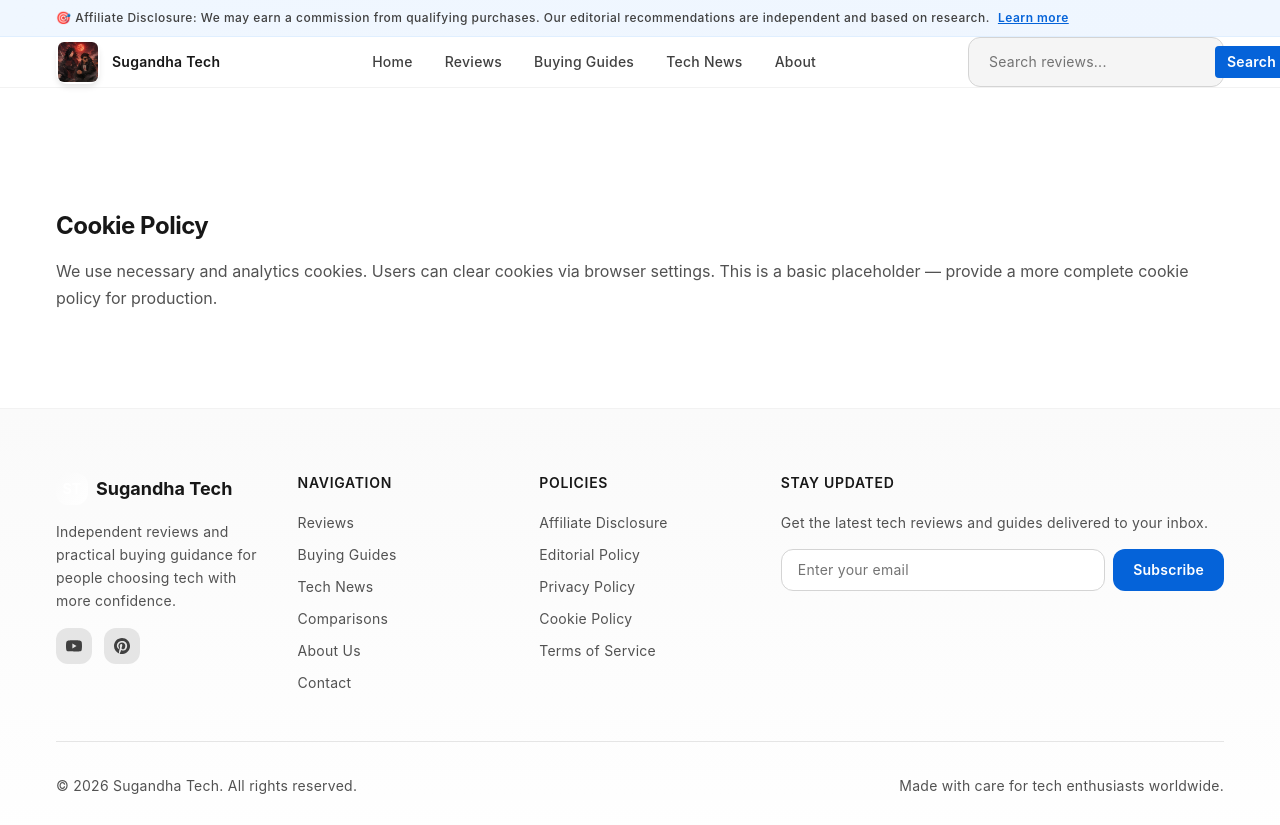
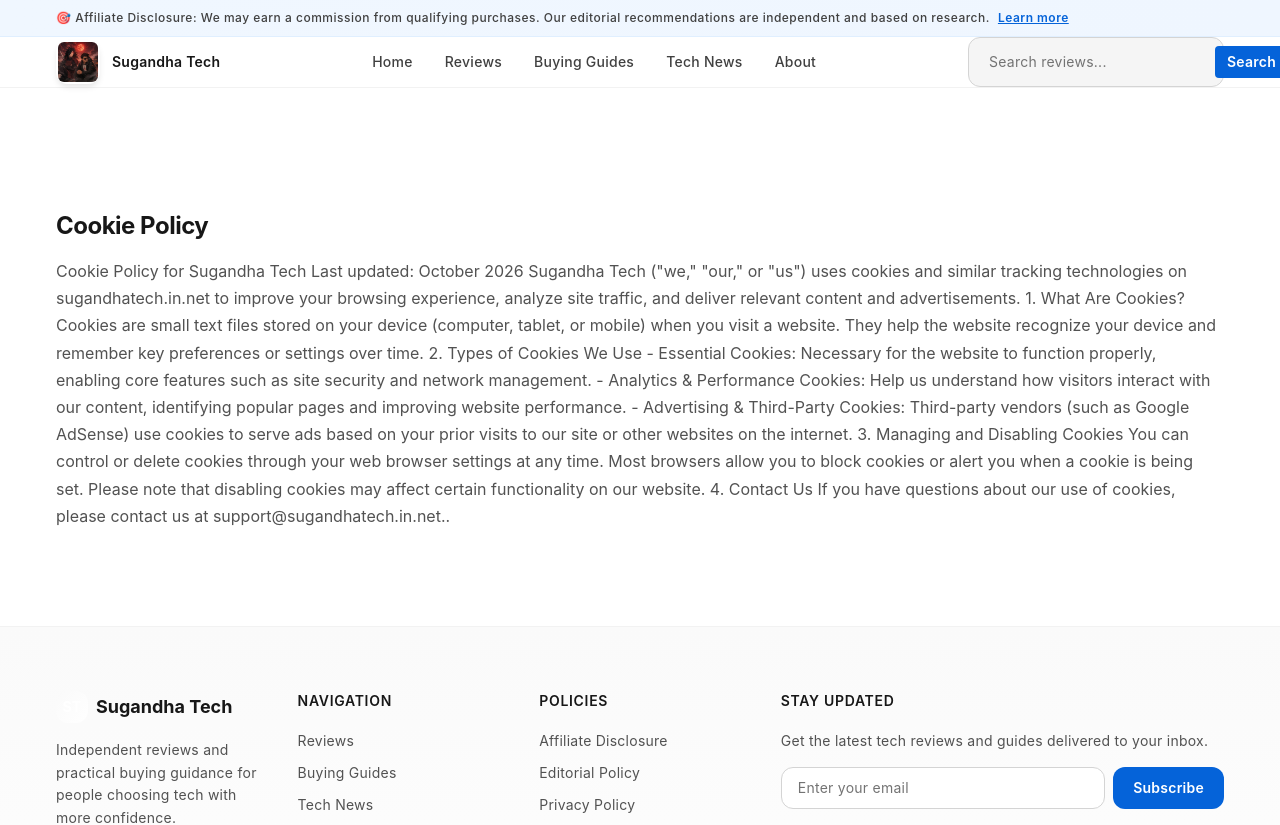
Before and after one commit to sugandhakc30-cmyk/suku, a Next.js app: page /cookie-policy in a window 1280 px wide. Shown: the top 825 px of the page. Built offline with nearby package versions, Linux system fonts and the light colour scheme; no server answers.

Commit message:
Update page.tsx

```diff
--- a/app/cookie-policy/page.tsx
+++ b/app/cookie-policy/page.tsx
@@ -11,7 +11,25 @@ export default function CookiePolicy() {
   return (
     <div>
       <h1 className="text-2xl font-bold">Cookie Policy</h1>
-      <p className="mt-4">We use necessary and analytics cookies. Users can clear cookies via browser settings. This is a basic placeholder — provide a more complete cookie policy for production.</p>
+      <p className="mt-4">Cookie Policy for Sugandha Tech
+
+Last updated: October 2026
+
+Sugandha Tech ("we," "our," or "us") uses cookies and similar tracking technologies on sugandhatech.in.net to improve your browsing experience, analyze site traffic, and deliver relevant content and advertisements.
+
+1. What Are Cookies?
+Cookies are small text files stored on your device (computer, tablet, or mobile) when you visit a website. They help the website recognize your device and remember key preferences or settings over time.
+
+2. Types of Cookies We Use
+- Essential Cookies: Necessary for the website to function properly, enabling core features such as site security and network management.
+- Analytics & Performance Cookies: Help us understand how visitors interact with our content, identifying popular pages and improving website performance.
+- Advertising & Third-Party Cookies: Third-party vendors (such as Google AdSense) use cookies to serve ads based on your prior visits to our site or other websites on the internet.
+
+3. Managing and Disabling Cookies
+You can control or delete cookies through your web browser settings at any time. Most browsers allow you to block cookies or alert you when a cookie is being set. Please note that disabling cookies may affect certain functionality on our website.
+
+4. Contact Us
+If you have questions about our use of cookies, please contact us at support@sugandhatech.in.net..</p>
     </div>
   )
 }
```
